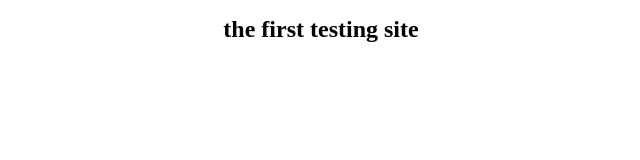
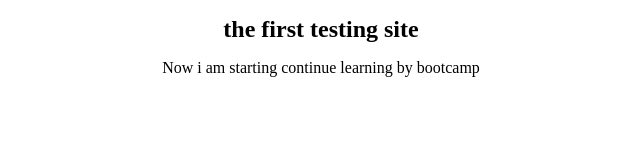
Before and after one commit to zubair-shah/bootcamp-1st-test, a plain HTML site: page index.html in a window 1280 px wide. Shown: the whole page, without its empty margins (319-959 px from the left). Drawn offline with Linux system fonts and the light colour scheme.

Commit message:
Update index.html
adding paragrapah

```diff
--- a/index.html
+++ b/index.html
@@ -21,6 +21,7 @@ text-align: center;
         <h1>
             the first testing site
         </h1>
+        <p>Now i am starting continue learning by bootcamp</p>
     </div>
 </body>
 </html>
```
